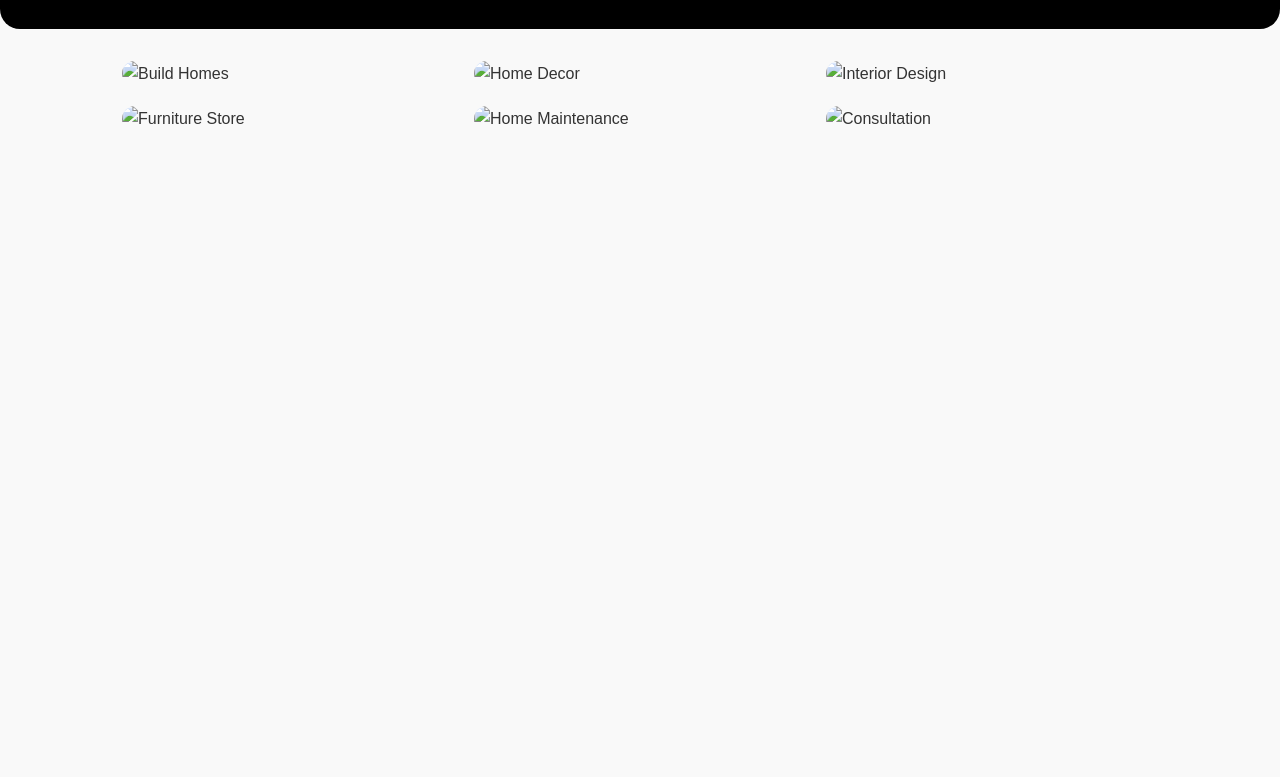
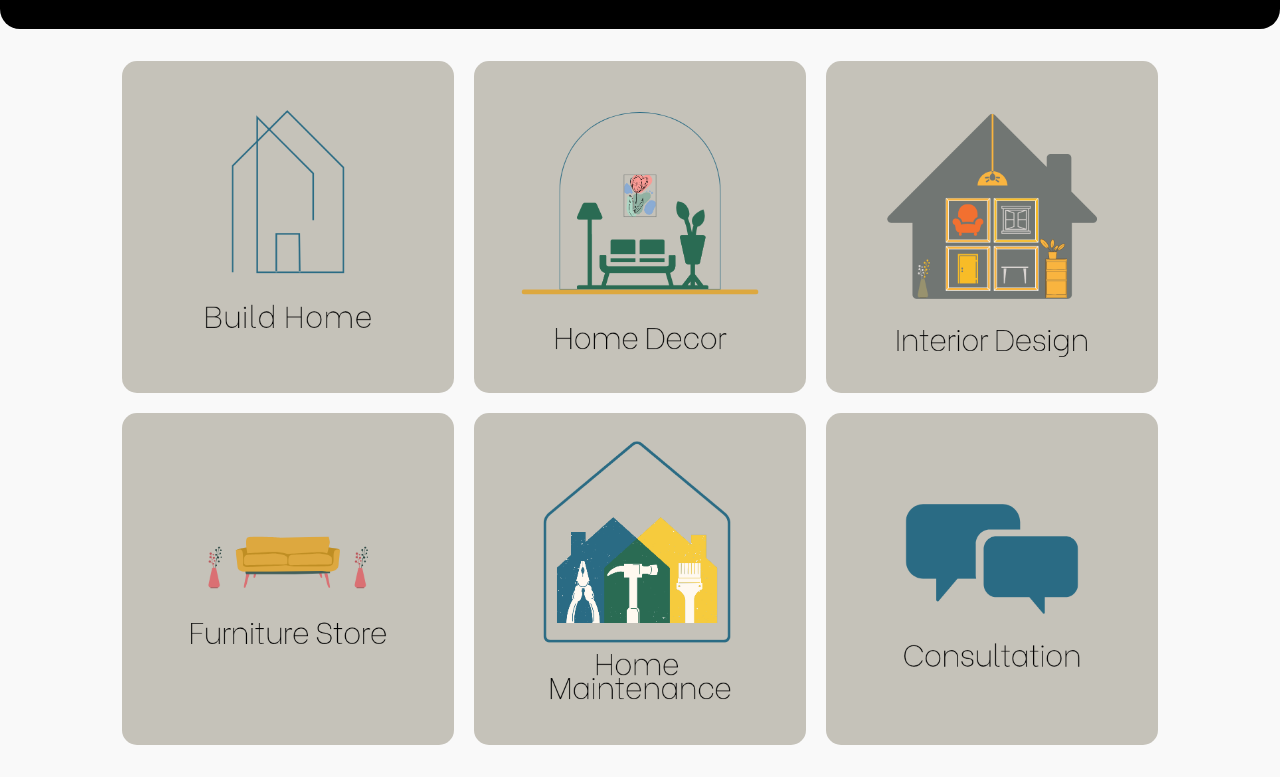
Before and after one commit to lekechee/lekechee.github.io, a plain HTML site: page docs/index.html in a window 1280 px wide. Shown: the part 125-902 px from the top of the page. Before the commit the page ends 800 px from the top, so only its background shows below. Drawn offline with Linux system fonts and the light colour scheme.

Commit message:
Moved images under /docs and update the index.html to support it

```diff
--- a/docs/index.html
+++ b/docs/index.html
@@ -127,12 +127,12 @@
 
   <!-- Service Catalog -->
   <section class="gallery">
-    <img src="/assets/images/LekecheeConstructions_BuildHomes.png" alt="Build Homes" onclick="openForm('Build Homes')" />
-    <img src="/assets/images/LekecheeConstructions_HomeDecor.png" alt="Home Decor" onclick="openForm('Home Decor')" />
-    <img src="/assets/images/LekecheeConstructions_InteriorDesign.png" alt="Interior Design" onclick="openForm('Interior Design')" />
-    <img src="/assets/images/LekecheeConstructions_FurnitureStore.png" alt="Furniture Store" onclick="openForm('Furniture Store')" />
-    <img src="/assets/images/LekecheeConstructions_HomeMaintenance.png" alt="Home Maintenance" onclick="openForm('Home Maintenance')" />
-    <img src="/assets/images/LekecheeConstructions_Consultation.png" alt="Consultation" onclick="openForm('General Consultation')" />
+    <img src="/docs/assets/images/LekecheeConstructions_BuildHomes.png" alt="Build Homes" onclick="openForm('Build Homes')" />
+    <img src="/docs/assets/images/LekecheeConstructions_HomeDecor.png" alt="Home Decor" onclick="openForm('Home Decor')" />
+    <img src="/docs/assets/images/LekecheeConstructions_InteriorDesign.png" alt="Interior Design" onclick="openForm('Interior Design')" />
+    <img src="/docs/assets/images/LekecheeConstructions_FurnitureStore.png" alt="Furniture Store" onclick="openForm('Furniture Store')" />
+    <img src="/docs/assets/images/LekecheeConstructions_HomeMaintenance.png" alt="Home Maintenance" onclick="openForm('Home Maintenance')" />
+    <img src="/docs/assets/images/LekecheeConstructions_Consultation.png" alt="Consultation" onclick="openForm('General Consultation')" />
   </section>
 
   <!-- Modal Form -->
```
Also changed, not shown: docs/assets/images/LekecheeConstructions_BuildHomes.png (added), docs/assets/images/LekecheeConstructions_Consultation.png (added), docs/assets/images/LekecheeConstructions_FurnitureStore.png (added), docs/assets/images/LekecheeConstructions_HomeDecor.png (added), docs/assets/images/LekecheeConstructions_HomeMaintenance.png (added), docs/assets/images/LekecheeConstructions_InteriorDesign.png (added), 1 other file.
